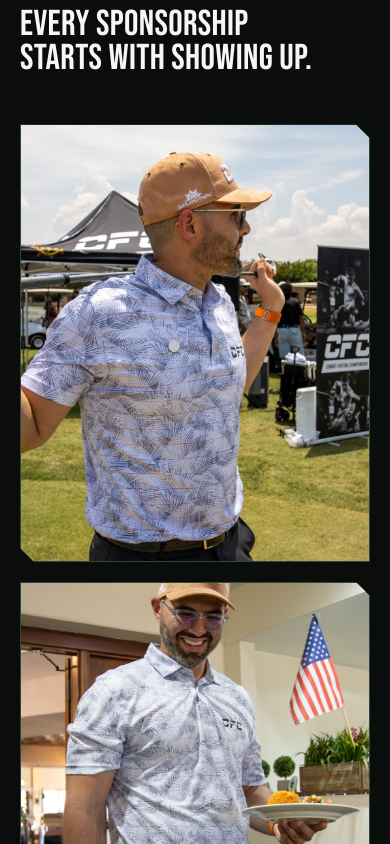
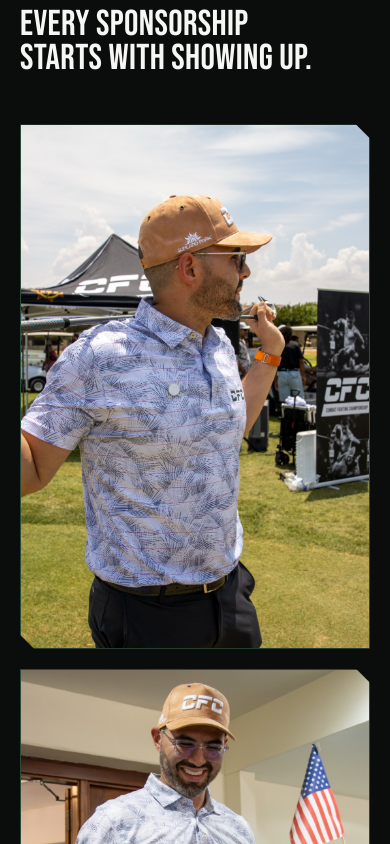
Before and after one commit to andyfrctnl/frctnl-website, a Next.js app: page /work/activation-king in a window 390 px wide. Shown: the part 4240-5084 px from the top of the page. Built offline with nearby package versions, Linux system fonts and the light colour scheme.

Commit message:
Stop cropping Activation King gallery images
Replaces the fixed aspect-[4/5] crop box with natural-aspect,
responsive images (w-full h-auto) so the full photo is always
visible, just scaled down to fit the grid.

```diff
--- a/src/app/work/activation-king/page.tsx
+++ b/src/app/work/activation-king/page.tsx
@@ -36,18 +36,26 @@ const gallery = [
   {
     src: "/work/activation-king/golf-1.jpg",
     alt: "Marco Vallejo Jr. at a CFC golf sponsorship event",
+    width: 1066,
+    height: 1600,
   },
   {
     src: "/work/activation-king/golf-2.jpg",
     alt: "Marco Vallejo Jr. at the CFC golf tournament clubhouse",
+    width: 1066,
+    height: 1600,
   },
   {
     src: "/work/activation-king/5k-ambassadors.jpg",
     alt: "Marco Vallejo Jr. with the El Paso Chamber Jr. Leadership 5K ambassador team",
+    width: 1600,
+    height: 1066,
   },
   {
     src: "/work/activation-king/speaking-rock-booth.jpg",
     alt: "Marco Vallejo Jr. running the Speaking Rock sponsor booth",
+    width: 1600,
+    height: 1066,
   },
 ];
 
@@ -166,13 +174,14 @@ export default function ActivationKingCaseStudyPage() {
           <StaggerGroup className="mt-12 grid gap-5 sm:grid-cols-2">
             {gallery.map((image) => (
               <StaggerItem key={image.src}>
-                <div className="notch relative aspect-[4/5] overflow-hidden border border-forest-line">
+                <div className="notch overflow-hidden border border-forest-line">
                   <Image
                     src={image.src}
                     alt={image.alt}
-                    fill
+                    width={image.width}
+                    height={image.height}
                     sizes="(min-width: 640px) 50vw, 100vw"
-                    className="object-cover"
+                    className="h-auto w-full"
                   />
                 </div>
               </StaggerItem>
```
